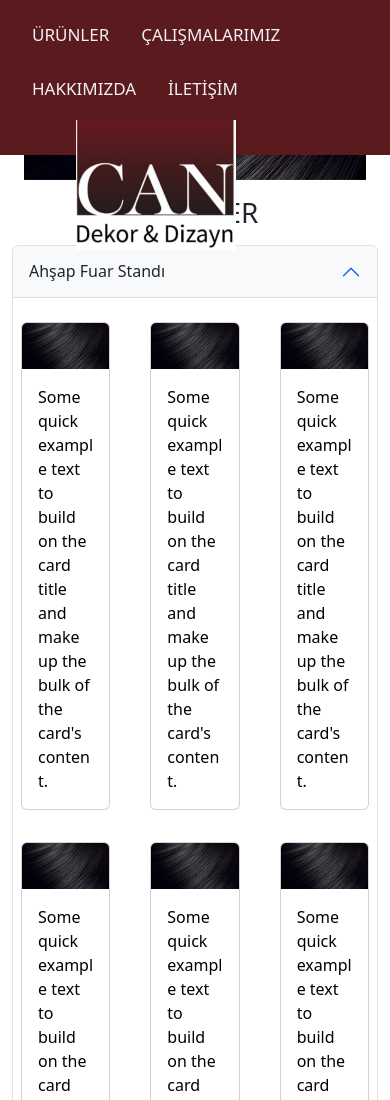
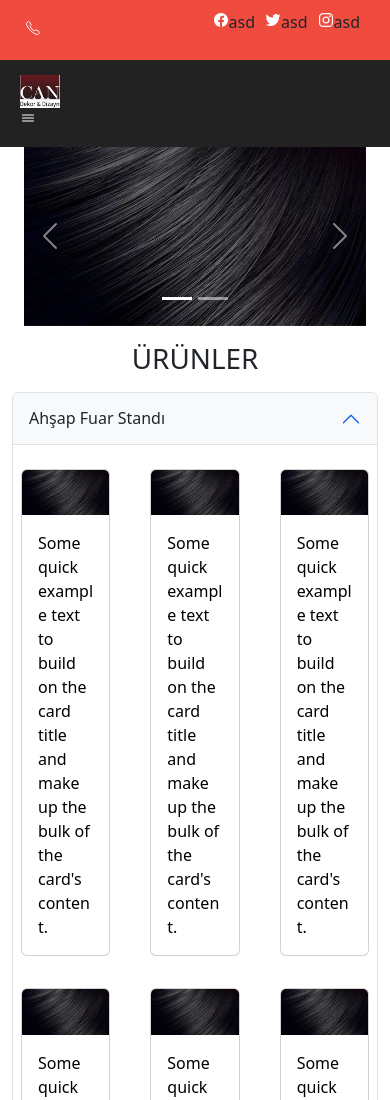
Before and after one commit to Cansinyrkl/can-dekor-dizayn, a plain HTML site: page index.html in a window 390 px wide. Shown: the top 1100 px of the page. Drawn offline with nearby package versions, Linux system fonts and the light colour scheme; a script that the page names is missing.

Commit message:
navbar changed

```diff
--- a/assets/css/main.css
+++ b/assets/css/main.css
@@ -1,29 +1,101 @@
-body {
+@import url("https://fonts.googleapis.com/css2?family=Poppins:wght@300&display=swap");
+
+* {
   margin: 0;
   padding: 0;
+  box-sizing: border-box;
 }
-
-.navbar {
-  height: 155px;
-  background-color: #5b1a1e;
-  transition: height 0.6s;
+body {
+  font-family: "Poppins", sans-serif;
 }
-
-.nav-a {
+a,
+a:hover {
+  text-decoration: none;
+}
+.top-bar {
+  display: flex;
+  align-items: center;
+  justify-content: space-between;
+  padding: 10px 25px;
+  background: #ef4b3f;
+}
+.top-bar span {
+  color: #fff;
+}
+.top-bar ul {
+  list-style: none;
+  display: flex;
+}
+.top-bar li {
+  margin: 0px 5px;
+}
+.top-bar a {
+  color: #fff;
+}
+.top-bar a:hover {
+  color: #222;
+}
+.logo img {
+  width: 40px;
+  margin-right: 10px;
+}
+nav {
+  background: #222;
+  padding: 5px 20px;
+  display: flex;
+  align-items: center;
+}
+nav a {
+  color: #fff;
+}
+nav a:hover {
+  color: #ef4b3f;
+}
+.logo {
+  flex: 1;
+}
+.logo a {
+  display: flex;
+  align-items: center;
+  font-size: 20px;
+}
+.logo a :hover {
+  color: #fff;
+}
+.menu {
+  display: flex;
+  align-items: center;
+  list-style: none;
+}
+.menu li {
+  padding: 15px 10px;
+  font-size: 16px;
+}
+.toggle {
+  font-size: 30px;
+  display: none;
+}
+@media screen and (max-width: 600px) {
+  nav {
+    display: block;
+    position: relative;
+    padding: 15px 20px;
+  }
+  .menu {
+    margin-top: 15px;
+    display: none;
+  }
+}
+.menu {
+  margin-top: 15px;
+  display: none;
+}
+.menu.active,
+.toggle {
   display: block;
-  color: #f2f2f2;
-  text-align: center;
-  padding: 14px 16px;
-  text-decoration: none;
-  font-size: 17px;
 }
-
-.nav-a:hover {
-  color: #5b1a1e;
+.toggle {
+  position: absolute;
+  top: 15px;
+  right: 20px;
 }
-
-.navbar-brand img {
-  height: 130px;
-  transition: height 0.6s;
-  margin: 0 60px;
-}
--- a/assets/js/main.js
+++ /dev/null
@@ -1,33 +0,0 @@
-const navBar = document.getElementById("navbar-example2");
-const logo = document.getElementById("logo");
-const accordionExample = document.getElementById("accordionExample");
-
-function addListenerMulti(element, eventNames, listener) {
-  var events = eventNames.split(" ");
-  for (var i = 0, iLen = events.length; i < iLen; i++) {
-    element.addEventListener(events[i], listener, false);
-  }
-}
-
-addListenerMulti(window, "scroll resize", function () {
-  let scrollY = this.scrollY;
-  let clientWidth = this.innerWidth;
-  if (scrollY > 50) {
-    navBar.style.height = "100px";
-    navBar.style.background = "black";
-    logo.style.height = "80px";
-  } else {
-    navBar.style.height = "155px";
-    navBar.style.background = "#5b1a1e";
-    logo.style.height = "130px";
-  }
-});
-addListenerMulti(window, "scroll resize", function () {
-  let clientWidth = this.innerWidth;
-  if (innerWidth > 750) {
-    navBar();
-  } else {
-    navBar.style.height = "155px";
-    logo.style.height = "130px";
-  }
-});
--- a/index.html
+++ b/index.html
@@ -6,31 +6,36 @@
     <meta name="viewport" content="width=device-width, initial-scale=1.0" />
     <link rel="stylesheet" href="assets/css/main.css" />
     <link rel="stylesheet" href="assets/css/bootstrap.css" />
+    <script type="module" src="https://unpkg.com/ionicons@5.5.2/dist/ionicons/ionicons.esm.js"></script>
     <title>Can Dekor&Dizayn</title>
   </head>
   <body>
 
     <!-- Navbar başlangıç -->
 
-    <nav id="navbar-example2" class="navbar px-3 fixed-top">
-      <ul class="nav nav-pills ">
-        <li class="nav-item">
-          <a class="nav-a" href="#scrollspyHeading1">ÜRÜNLER</a>
-        </li>
-        <li class="nav-item">
-          <a class="nav-a" href="#scrollspyHeading2">ÇALIŞMALARIMIZ</a>
-        </li>
-        <li class="nav-item">
-          <a class="nav-a" href="#scrollspyHeading3">HAKKIMIZDA</a>
-        </li>
-        <li class="nav-item">
-          <a class="nav-a" href="#scrollspyHeading4">İLETİŞİM</a>
-        </li>
+    <div class="top-bar">
+      <span><ion-icon name="call-outline">11 22 33 44</ion-icon></span>
+      <ul>
+        <li><a href="#"><ion-icon name="logo-facebook"></ion-icon></a>asd</li>
+        <li><a href="#"><ion-icon name="logo-twitter"></ion-icon></a>asd</li>
+        <li><a href="#"><ion-icon name="logo-instagram"></ion-icon></a>asd</li>
       </ul>
-      <a class="navbar-brand" href="#"><img src="assets/css/img/logo.png" id="logo" alt="" width="a"></a>
+    </div>
+    <nav>
+      <div class="logo">
+        <a href="#"></a><img src="assets/css/img/logo.png" alt="logo">logo</div>
+      </div>
+      <div clas="toggle">
+        <a href="#"><ion-icon name="menu-outline"></ion-icon></a>
+      </div>
+      <ul class="menu">
+        <li><a href="#">Home</a></li>
+        <li><a href="#">About</a></li>
+        <li><a href="#">Services</a></li>
+        <li><a href="#">Blog</a></li>
+        <li><a href="#">Contact</a></li>
+      </ul>
     </nav>
-    <div data-bs-spy="scroll" data-bs-target="#navbar-example2" data-bs-offset="0" class="scrollspy-example" tabindex="0">
-    </div>
 
     <!-- Navbar bitiş -->
 
@@ -400,4 +405,5 @@
 
   <script src="assets/js/bootstrap.js"></script>
   <script src="assets/js/main.js"></script>
+
 </html>
```
